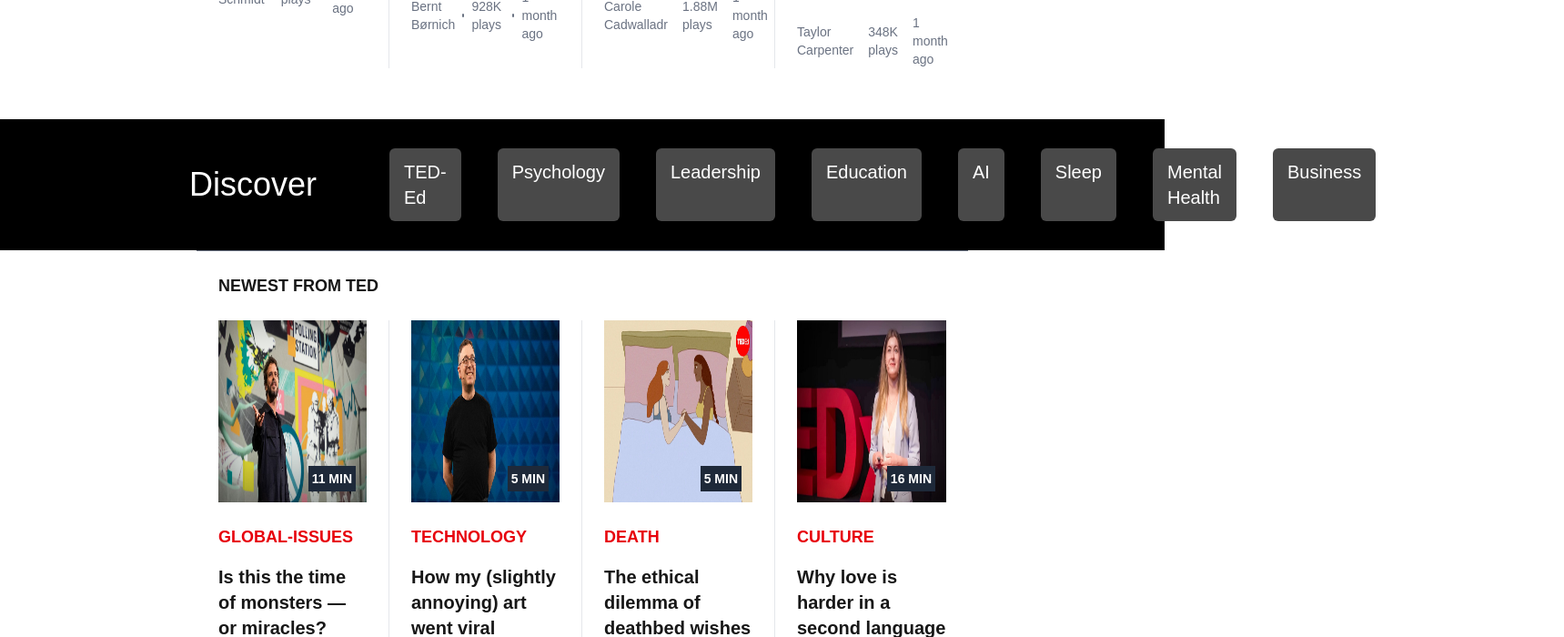
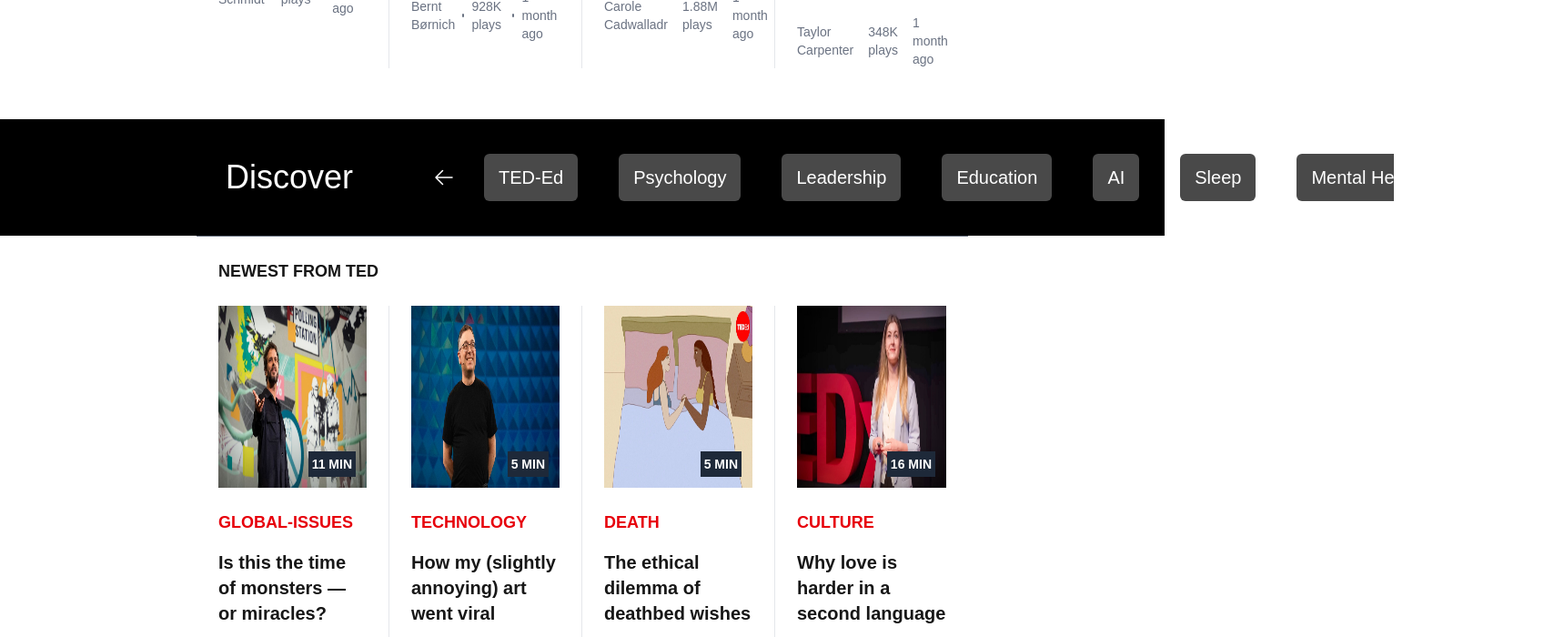
Before and after one commit to umar-developer-01/Ted, a Next.js app: page / in a window 1280 px wide. Shown: the part 1320-2020 px from the top of the page at 91% size, 1719 px wide, since content can reach past the window. Built offline with nearby package versions, Linux system fonts and the light colour scheme.

Commit message:
Completed discover section

```diff
--- a/components/discover.tsx
+++ b/components/discover.tsx
@@ -1,35 +1,75 @@
+"use client"
+
+import { Swiper, SwiperSlide } from 'swiper/react';
+import { Navigation } from 'swiper/modules';
+import { useRef, useState, useEffect } from 'react';
+import 'swiper/css';
+import 'swiper/css/navigation';
+
+const items = ['TED-Ed', "Psychology", "Leadership", "Education", "AI", "Sleep", "Mental Health", "Business", "Motivation", "Communication", "Personal Growth", "Sports", "Health", "Language"];
+
+const Discover = () => {
+    const prevRef = useRef(null);
+    const nextRef = useRef(null);
+    const [isReady, setIsReady] = useState(false);
+
+    // Wait until refs are assigned
+    useEffect(() => {
+        setIsReady(true);
+    }, []);
+
+    return (
+        <div className="bg-black flex items-center px-62 py-8">
+            {/* Title */}
+            <div className="text-4xl text-white mr-22">
+                Discover
+            </div>
+
+                {/* Left Arrow */}
+                <button ref={prevRef} className="text-white text-3xl mr-8 z-10">
+                    <svg xmlns="http://www.w3.org/2000/svg" fill="none" viewBox="0 0 24 24" strokeWidth="1.5" stroke="currentColor" className="w-6 h-6">
+                        <path strokeLinecap="round" strokeLinejoin="round" d="M10.5 19.5 3 12m0 0 7.5-7.5M3 12h18" />
+                    </svg>
+                </button>
+
+                {/* Swiper */}
+                <div className="flex gap-10 w-[1000px]">
+                    {isReady && (
+                        <Swiper
+                            navigation={{
+                                prevEl: prevRef.current,
+                                nextEl: nextRef.current,
+                            }}
+                            modules={[Navigation]}
+                            className="mySwiper"
+                            slidesPerView="auto"
+                            spaceBetween={45}
+                        >
+                            {items.map((item, index) => (
+                                <SwiperSlide key={index} className="!w-auto">
+                                    <div className="bg-[#494949] text-white px-4 py-3 text-xl rounded-md">
+                                        {item}
+                                    </div>
+                                </SwiperSlide>
+                            ))}
+                        </Swiper>
+                    )}
+                </div>
+
+                {/* Right Arrow */}
+                <button ref={nextRef} className="text-white text-3xl ml-8 z-10">
+                    <svg xmlns="http://www.w3.org/2000/svg" fill="none" viewBox="0 0 24 24" strokeWidth="1.5" stroke="currentColor" className="w-6 h-6">
+                        <path strokeLinecap="round" strokeLinejoin="round" d="M17.25 8.25 21 12m0 0-3.75 3.75M21 12H3" />
+                    </svg>
+                </button>
 
 
+            {/* See All */}
+            <div className="text-white text-2xl underline underline-offset-1 ml-22">
+                See all
+            </div>
+        </div>
+    );
+};
 
-const items = ['TED-Ed', " Psychology", "Leadership", "Education", "AI", "Sleep", "Mental Health", "Business"]
-
-
-const Discover = () => {
-    return (
-        <>
-            <div className="bg-black  flex items-center px-52 py-8">
-                <div className="text-4xl text-white mr-20">
-                    Discover
-                </div>
-                <div className="flex gap-10 mr-20">
-                    {items.map((item, index) => {
-                        return (
-                            <div className="bg-[#494949] text-white px-4 py-3 text-xl rounded-md" key={index}>
-                                {item}
-                            </div>
-                        )
-                    })}
-                </div>
-                {/* <div className="text-white">
-                    Arrow
-                </div> */}
-                <div className="text-white text-2xl underline underline-offset-1">
-                    See all
-                </div>
-            </div>
-        </>
-    )
-}
-
-
-export default Discover
+export default Discover;
```
